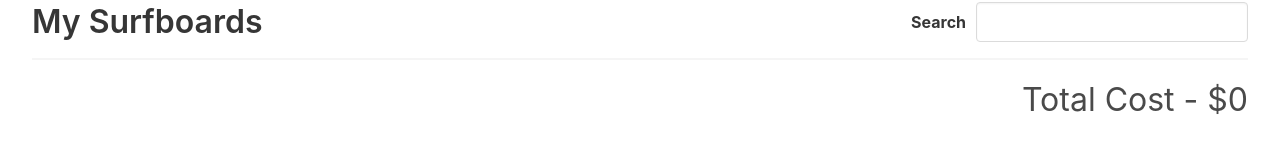
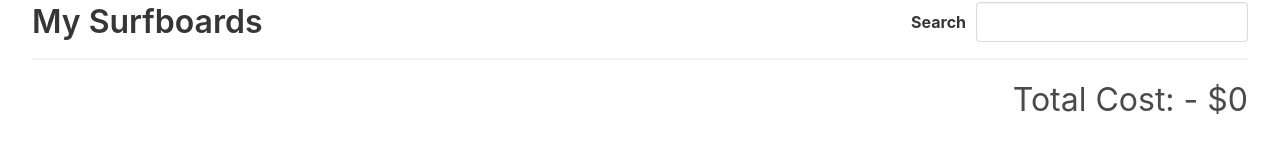
Before and after one commit to Dmitry1007/quiver, a React (Create React App) app: page / in a window 1280 px wide. Shown: the part 159-312 px from the top of the page. Built offline with nearby package versions, Linux system fonts and the light colour scheme.

Commit message:
Better way to display total surfboard cost on the screen

```diff
--- a/src/App.js
+++ b/src/App.js
@@ -1,6 +1,7 @@
 import SurfboardForm from "./components/SurfboardForm";
 import SurfboardSearch from "./components/SurfboardSearch";
 import SurfboardList from "./components/SurfboardList";
+import SurfboardValue from "./components/SurfboardValue";
 
 function App() {
   return (
@@ -8,6 +9,7 @@ function App() {
       <SurfboardForm />
       <SurfboardSearch />
       <SurfboardList />
+      <SurfboardValue />
     </div>
   );
 }
--- a/src/components/SurfboardList.js
+++ b/src/components/SurfboardList.js
@@ -1,6 +1,5 @@
 import { useDispatch, useSelector } from "react-redux";
 import { deleteSurfboard } from "../store";
-import SurfboardValue from "./SurfboardValue";
 
 function SurfboardList() {
   const dispatch = useDispatch();
@@ -35,7 +34,6 @@ function SurfboardList() {
     <div className="surfboard-list">
       {renderedSurfboards}
       <hr />
-      <SurfboardValue surfboards={surfboards} />
     </div>
   );
 }
--- a/src/components/SurfboardValue.js
+++ b/src/components/SurfboardValue.js
@@ -1,13 +1,18 @@
-function SurfboardValue({ surfboards }) {
-  const computedValue = () => {
-    let value = 0;
-    surfboards.map((surfboard) => {
-      value += surfboard.cost;
-    });
-    return value;
-  };
+import { useSelector } from "react-redux";
 
-  return <div className="surfboard-value">Total Cost - ${computedValue()}</div>;
+function SurfboardValue() {
+  const totalCost = useSelector(({ surfboards: { data, searchTerm } }) => {
+    const filteredSurfboards = data.filter((surfboard) =>
+      surfboard.name.toLowerCase().includes(searchTerm.toLowerCase())
+    );
+    let cost = 0;
+    for (let surfboard of filteredSurfboards) {
+      cost += surfboard.cost;
+    }
+    return cost;
+  });
+
+  return <div className="surfboard-value">Total Cost: - ${totalCost}</div>;
 }
 
 export default SurfboardValue;
```
